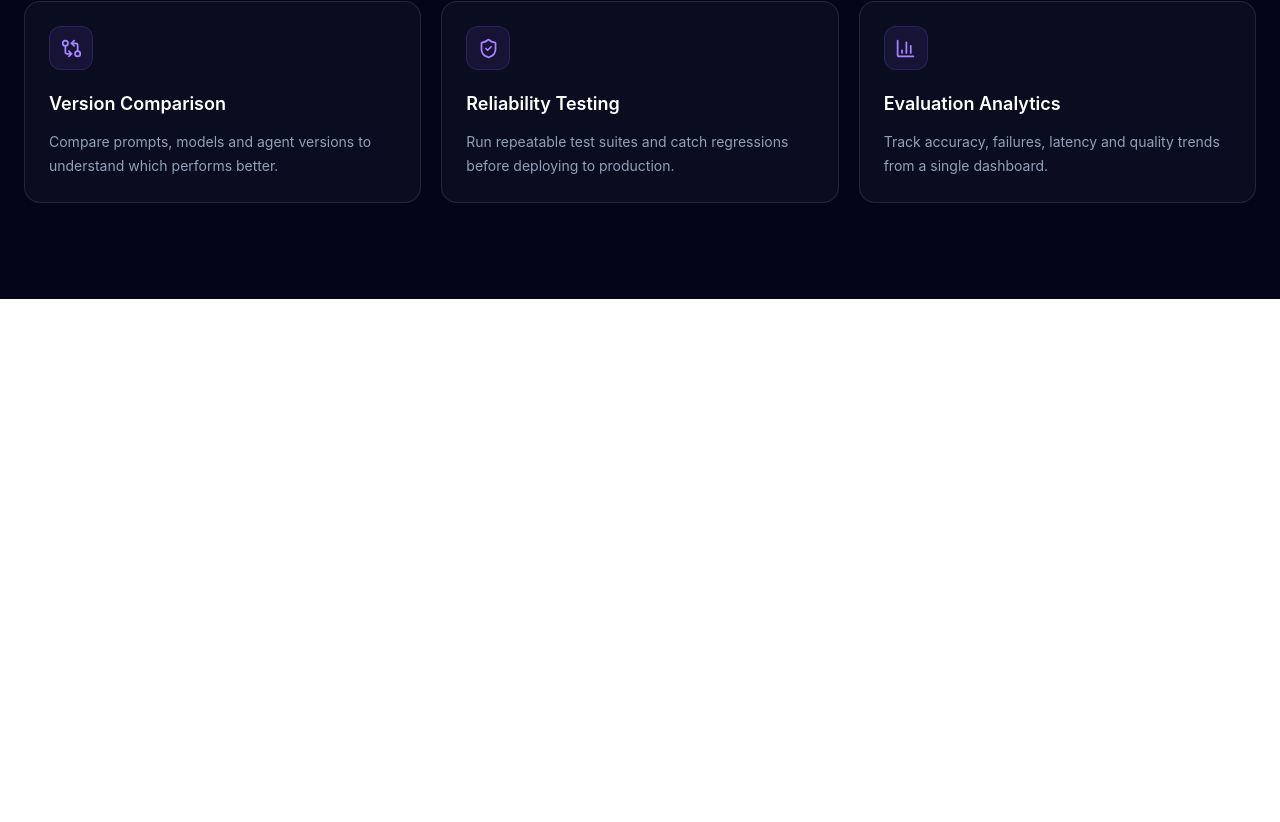
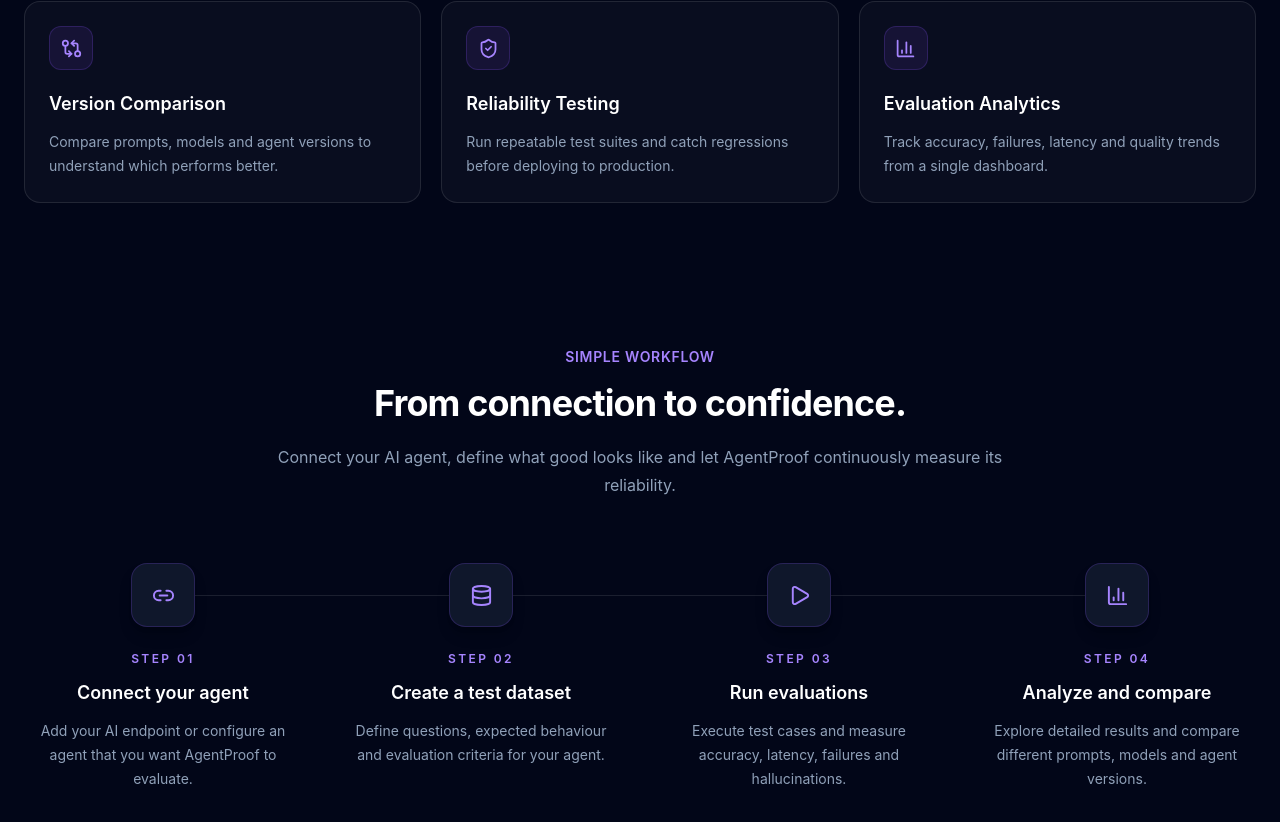
Before and after one commit to SaKshDEV/agentproof-ai, a React (Vite) app in the folder client/: page / in a window 1280 px wide. Shown: the part 1632-2454 px from the top of the page. Before the commit the page ends 1931 px from the top, so only its background shows below. Built offline with nearby package versions, Linux system fonts and the light colour scheme.

Commit message:
how it works section added with timeline

```diff
--- /dev/null
+++ b/client/src/components/HowItWorks.jsx
@@ -0,0 +1,115 @@
+import {
+    Link2,
+    Database,
+    Play,
+    BarChart3,
+} from "lucide-react"
+import React from 'react'
+
+const steps = [
+   {
+    id: 1,
+    number: "01",
+    icon: Link2,
+    title: "Connect your agent",
+    description:
+      "Add your AI endpoint or configure an agent that you want AgentProof to evaluate.",
+  },
+  {
+    id: 2,
+    number: "02",
+    icon: Database,
+    title: "Create a test dataset",
+    description:
+      "Define questions, expected behaviour and evaluation criteria for your agent.",
+  },
+  {
+    id: 3,
+    number: "03",
+    icon: Play,
+    title: "Run evaluations",
+    description:
+      "Execute test cases and measure accuracy, latency, failures and hallucinations.",
+  },
+  {
+    id: 4,
+    number: "04",
+    icon: BarChart3,
+    title: "Analyze and compare",
+    description:
+      "Explore detailed results and compare different prompts, models and agent versions.",
+  },
+
+];
+
+function HowItWorks() {
+  return (
+    <section
+      id="how-it-works"
+      className="relative overflow-hidden bg-slate-950 px-6 pt-12 pb-24"
+    >
+      <div className="mx-auto max-w-7xl">
+
+        <div className="mx-auto max-w-3xl text-center">
+
+          <p className="text-sm font-semibold uppercase tracking-wider text-violet-400">
+            Simple workflow
+          </p>
+
+          <h2 className="mt-4 text-3xl font-bold tracking-tight text-white sm:text-4xl">
+            From connection to confidence.
+          </h2>
+
+          <p className="mt-5 text-base leading-7 text-slate-400">
+            Connect your AI agent, define what good looks like and let
+            AgentProof continuously measure its reliability.
+          </p>
+
+        </div>
+
+        <div className="relative mt-16">
+
+          <div className="absolute left-[12.5%] right-[12.5%] top-8 hidden h-px bg-white/10 lg:block" />
+
+          <div className="relative grid gap-10 md:grid-cols-2 lg:grid-cols-4">
+
+            {steps.map((step) => {
+              const Icon = step.icon;
+
+              return (
+                <div
+                  key={step.id}
+                  className="relative text-center"
+                >
+
+                  <div className="relative z-10 mx-auto flex h-16 w-16 items-center justify-center rounded-2xl border border-violet-500/20 bg-slate-900 text-violet-400 shadow-lg shadow-black/20">
+                    <Icon size={23} />
+                  </div>
+
+                  <p className="mt-6 text-xs font-semibold tracking-[0.2em] text-violet-400">
+                    STEP {step.number}
+                  </p>
+
+                  <h3 className="mt-3 text-lg font-semibold text-white">
+                    {step.title}
+                  </h3>
+
+                  <p className="mx-auto mt-3 max-w-xs text-sm leading-6 text-slate-400">
+                    {step.description}
+                  </p>
+
+                </div>
+              );
+            })}
+
+          </div>
+
+        </div>
+
+      </div>
+    </section>
+  );
+}
+
+
+export default HowItWorks
--- a/client/src/components/Navbar.jsx
+++ b/client/src/components/Navbar.jsx
@@ -16,6 +16,10 @@ const Navbar = () => {
                         className="text-sm text-slate-400 transition hover:text-white">
                         Features
 
+                    </a>
+                    <a href="#How-it-works"
+                        className='text-sm text-slate-400 transition hover:text-whiteF'>
+                        How it works
                     </a>
                     <a
                         className="text-sm text-slate-400 transition hover:text-white"
@@ -56,6 +60,10 @@ const Navbar = () => {
                         >
                             Features
                         </a>
+                        <a href="#How-it-works"
+                            className='text-sm text-slate-400 transition hover:text-whiteF'>
+                            How it works
+                        </a>
 
                         <a
                             href="#evaluations"
--- a/client/src/pages/LandingPage.jsx
+++ b/client/src/pages/LandingPage.jsx
@@ -2,6 +2,8 @@ import Hero from "../components/Hero";
 import Navbar from "../components/Navbar";
 import DashboardPreview from "../components/DashboardPreview";
 import Features from "../components/Features";
+import HowItWorks from "../components/HowItWorks";
+
 
 
 
@@ -12,6 +14,7 @@ function LandingPage(){
             <Hero />
             <DashboardPreview />
             <Features />
+            <HowItWorks />
         </div>
     )
 }
```
